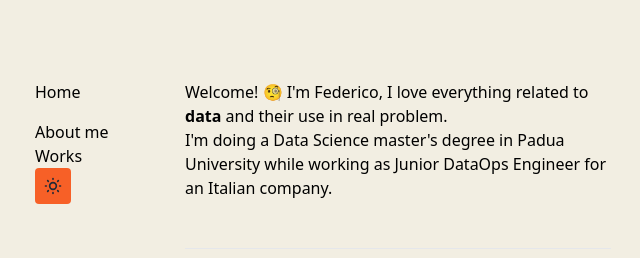
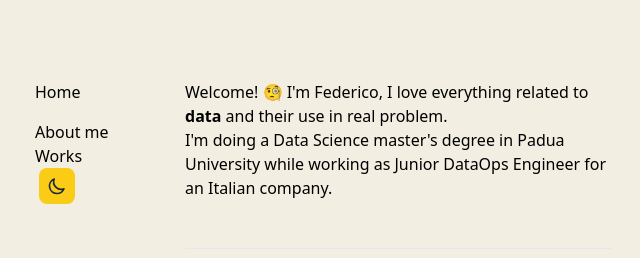
Before and after one commit to fbottarelli/personal-portfolio, a SvelteKit app: page / in a window 1280 px wide. Shown: the top 258 px of the page, without its empty margins (317-957 px from the left). Built offline with nearby package versions, Linux system fonts and the light colour scheme.

Commit message:
Altenartive button and README updated

```diff
--- a/src/components/Button.svelte
+++ b/src/components/Button.svelte
@@ -1,28 +1,75 @@
 <script>
-function toggle() {
-	window.document.body.classList.toggle('dark-mode')
-}
+    // My theme
+    // function toggle() {
+    //     window.document.body.classList.toggle('dark-mode')
+    // }
+    // Alternative theme
+	let isDark = false;
+	if (typeof localStorage !== 'undefined') {
+		if (
+			localStorage.theme === 'dark' ||
+			(!('theme' in localStorage) && window.matchMedia('(prefers-color-scheme: dark)').matches)
+		) {
+			isDark = true;
+		}
+	}
+	function toggleDarkMode() {
+		if (isDark) {
+			document.documentElement.classList.remove('dark');
+			localStorage.theme = 'light';
+			isDark = false;
+		} else {
+			document.documentElement.classList.add('dark');
+			localStorage.theme = 'dark';
+			isDark = true;
+		}
+	}
 </script>
-<!-- <button on:click={toggle}>
-	<slot/>
+
+
+
+<button
+    aria-label="Toggle Dark Mode"
+    class="ml-1 flex h-9 w-9 items-center justify-center rounded-lg bg-yellow-400 ring-yellow-400
+    transition-all hover:ring-2 dark:bg-yellow-800"
+    on:click={toggleDarkMode}
+>
+    {#if isDark}
+        <svg
+            xmlns="http://www.w3.org/2000/svg"
+            viewBox="0 0 24 24"
+            fill="none"
+            stroke="currentColor"
+            class="h-5 w-5 text-gray-800 dark:text-yellow-100"
+        >
+            <path
+                stroke-linecap="round"
+                stroke-linejoin="round"
+                stroke-width="2"
+                d="M12 3v1m0 16v1m9-9h-1M4 12H3m15.364 6.364l-.707-.707M6.343 6.343l-.707-.707m12.728
+                0l-.707.707M6.343 17.657l-.707.707M16 12a4 4 0 11-8 0 4 4 0 018 0z"
+            />
+        </svg>
+    {:else}
+        <svg
+            xmlns="http://www.w3.org/2000/svg"
+            viewBox="0 0 24 24"
+            fill="none"
+            stroke="currentColor"
+            class="h-5 w-5 text-gray-800 dark:text-gray-200"
+        >
+            <path
+                stroke-linecap="round"
+                stroke-linejoin="round"
+                stroke-width="2"
+                d="M20.354 15.354A9 9 0 018.646 3.646 9.003 9.003 0 0012 21a9.003 9.003 0 008.354-5.646z"
+            />
+        </svg>
+    {/if}
 </button>
-<style>
-	button {
-		background-color: #f76027;
-		color: white;
-		border: none;
-		border-radius: 4px;
-		padding: 0.5rem;
-		text-transform: uppercase;
 
-	}
-	:global(body.dark-mode) button {
-		background-color: #0084f6;
-		color: white;
-	}
-</style> -->
-
-<button on:click={toggle} class="flex h-9 w-9 items-center justify-center rounded-lg transition-all">
+<!-- OLD BUTTON THAT WORKS! BUT ONLY WITH CLASSIC CSS DECLARATION INSTEAD OF TAILWINDCSS -->
+<!-- <button on:click={toggle} class="flex h-9 w-9 items-center justify-center rounded-lg transition-all bg-orange-500 text-white uppercase px-2 py-1 dark:bg-blue-600">
     <svg
         xmlns="http://www.w3.org/2000/svg"
         viewBox="0 0 24 24"
@@ -38,8 +85,10 @@ function toggle() {
             0l-.707.707M6.343 17.657l-.707.707M16 12a4 4 0 11-8 0 4 4 0 018 0z"
         />
     </svg>
-</button>
-<style>
+</button> -->
+
+
+<!-- <style>
 	button {
 		background-color: #f76027;
 		color: white;
@@ -67,4 +116,4 @@ function toggle() {
         background-color: #0084f6;
         color: white;
     }
-</style>
+</style> -->
```
Also changed, not shown: 1 other file (tests, documents, lock files or other folders).
